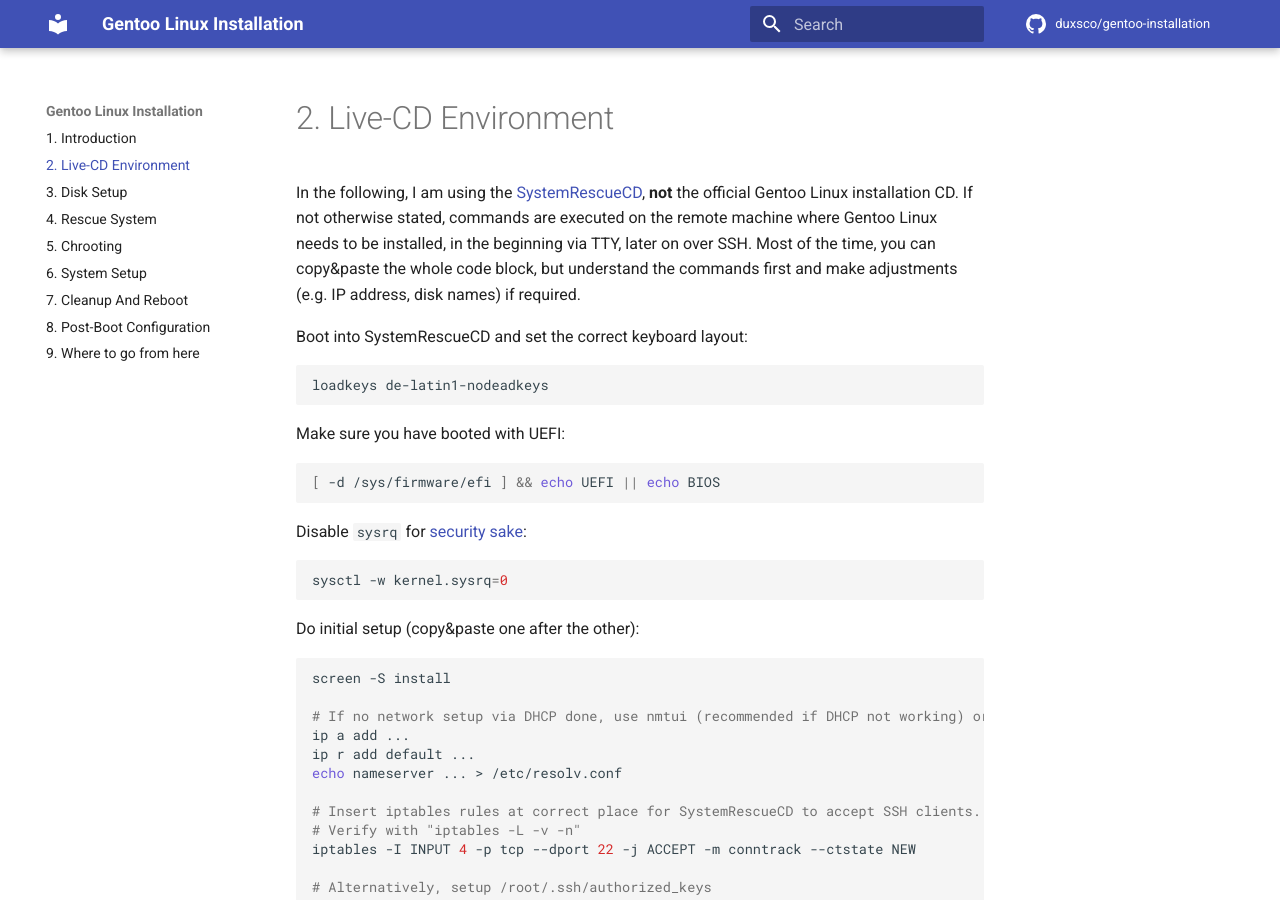
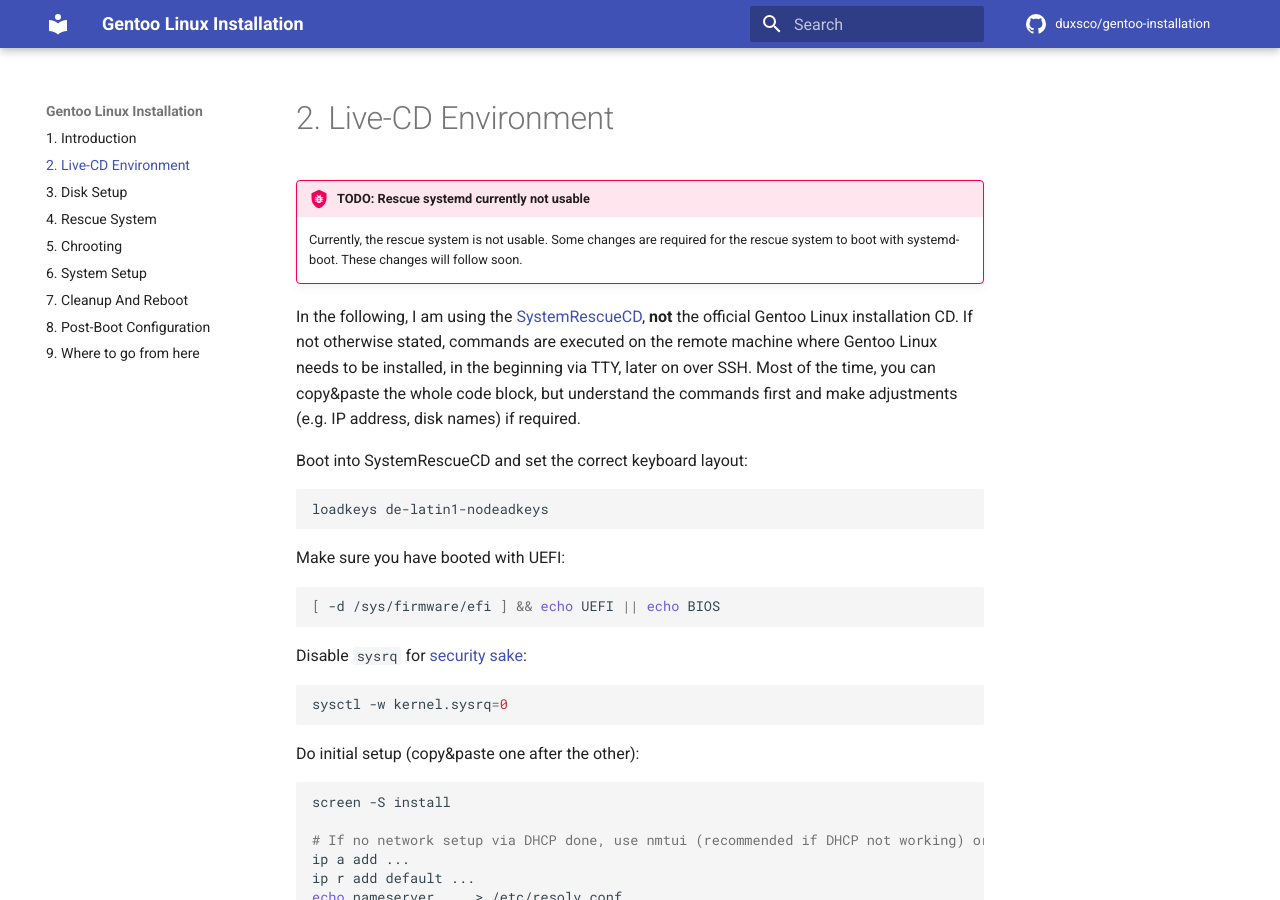
Before and after one commit to duxsco/gentoo-installation, an MkDocs documentation site: the page built from docs/live-cd_environment.md, in a window 1280 px wide and 900 px high. Built offline with MkDocs 1.6.1 and Material for MkDocs 9.7.7, drawn with Linux system fonts in a browser that asks for light colours; comment, search, counter and statistics services are not loaded.

Commit message:
Add admonition

```diff
--- a/docs/live-cd_environment.md
+++ b/docs/live-cd_environment.md
@@ -1,3 +1,7 @@
+!!! bug "TODO: Rescue systemd currently not usable"
+    Currently, the rescue system is not usable. Some changes are required for the rescue system to boot with systemd-boot. These changes will follow soon.
+
+
 In the following, I am using the [SystemRescueCD](https://www.system-rescue.org/), **not** the official Gentoo Linux installation CD. If not otherwise stated, commands are executed on the remote machine where Gentoo Linux needs to be installed, in the beginning via TTY, later on over SSH. Most of the time, you can copy&paste the whole code block, but understand the commands first and make adjustments (e.g. IP address, disk names) if required.
 
 Boot into SystemRescueCD and set the correct keyboard layout:
```
